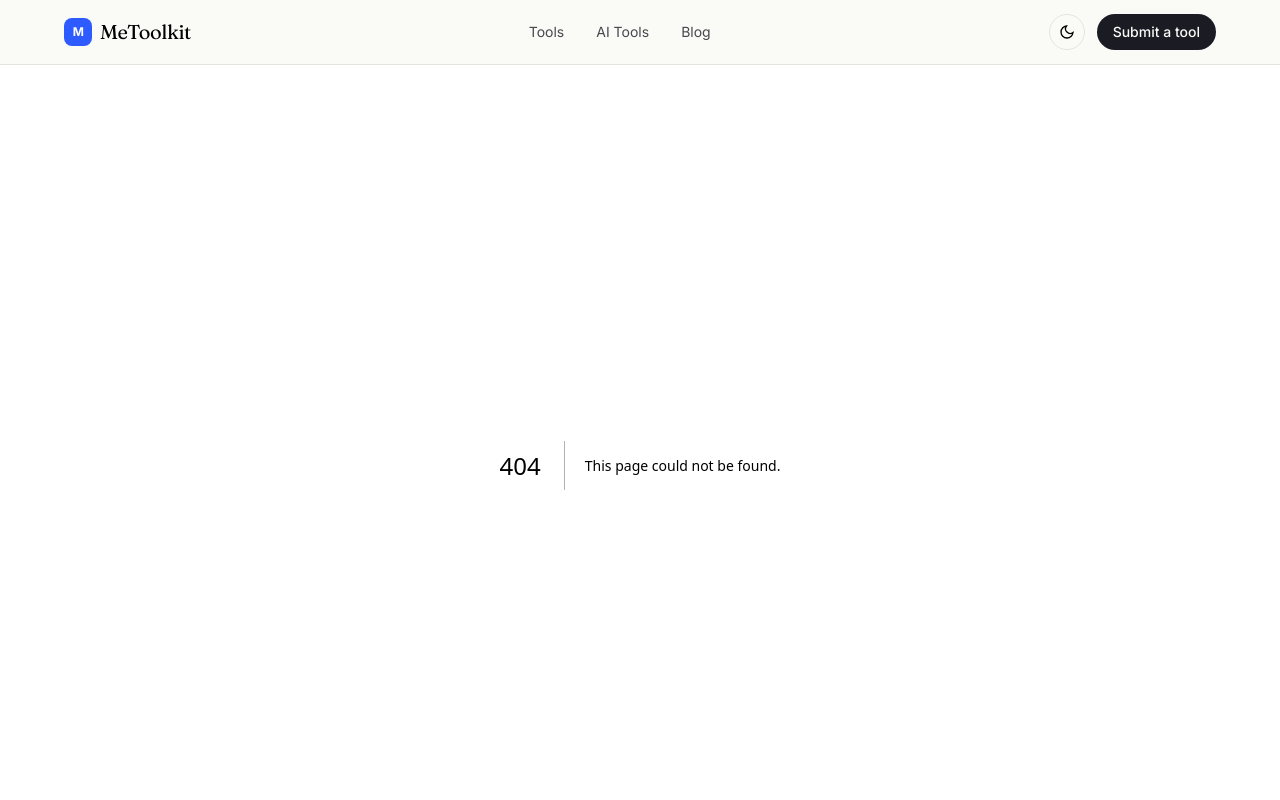
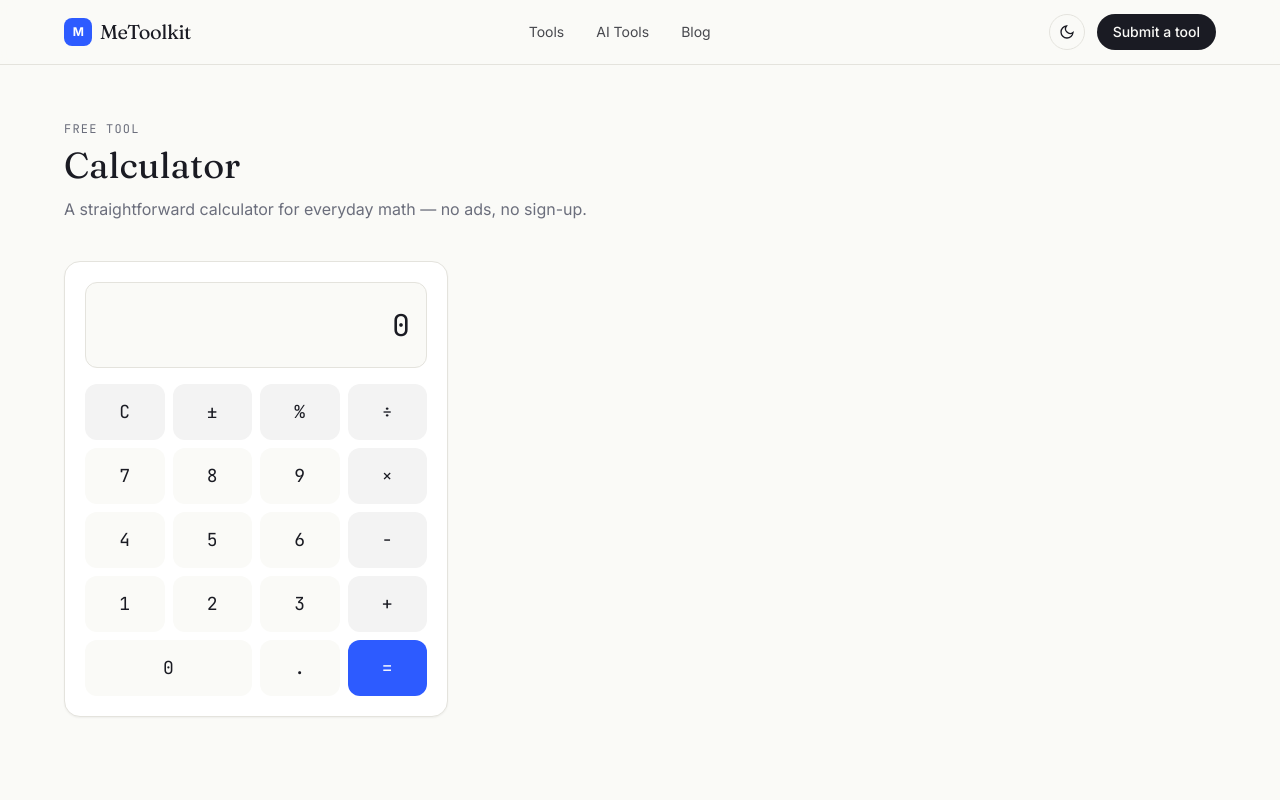
Before and after one commit to coolkishan44/metoolkit, a Next.js app: page /calculator in a window 1280 px wide. Before the commit this address had no page. Shown: the top 800 px of the page. Built offline with nearby package versions, Linux system fonts and the light colour scheme.

Commit message:
Add calculator tool
This file implements a simple calculator with basic operations including addition, subtraction, multiplication, and division. It features a user interface with buttons for digits and operations, and handles state management for the display and calculations.

```diff
--- /dev/null
+++ b/app/calculator/page.tsx
@@ -0,0 +1,137 @@
+"use client";
+
+import { useState } from "react";
+
+const buttons = [
+  ["C", "±", "%", "÷"],
+  ["7", "8", "9", "×"],
+  ["4", "5", "6", "−"],
+  ["1", "2", "3", "+"],
+  ["0", ".", "="]
+];
+
+function calculate(a: number, b: number, op: string): number {
+  switch (op) {
+    case "+":
+      return a + b;
+    case "−":
+      return a - b;
+    case "×":
+      return a * b;
+    case "÷":
+      return b === 0 ? NaN : a / b;
+    default:
+      return b;
+  }
+}
+
+export default function CalculatorPage() {
+  const [display, setDisplay] = useState("0");
+  const [stored, setStored] = useState<number | null>(null);
+  const [pendingOp, setPendingOp] = useState<string | null>(null);
+  const [overwrite, setOverwrite] = useState(true);
+
+  function pressDigit(d: string) {
+    if (overwrite) {
+      setDisplay(d === "." ? "0." : d);
+      setOverwrite(false);
+      return;
+    }
+    if (d === "." && display.includes(".")) return;
+    setDisplay(display === "0" && d !== "." ? d : display + d);
+  }
+
+  function pressOperator(op: string) {
+    const current = parseFloat(display);
+
+    if (op === "C") {
+      setDisplay("0");
+      setStored(null);
+      setPendingOp(null);
+      setOverwrite(true);
+      return;
+    }
+
+    if (op === "±") {
+      setDisplay((current * -1).toString());
+      return;
+    }
+
+    if (op === "%") {
+      setDisplay((current / 100).toString());
+      return;
+    }
+
+    if (op === "=") {
+      if (stored !== null && pendingOp) {
+        const result = calculate(stored, current, pendingOp);
+        setDisplay(Number.isNaN(result) ? "Error" : trimResult(result));
+        setStored(null);
+        setPendingOp(null);
+        setOverwrite(true);
+      }
+      return;
+    }
+
+    if (stored !== null && pendingOp && !overwrite) {
+      const result = calculate(stored, current, pendingOp);
+      setStored(result);
+      setDisplay(trimResult(result));
+    } else {
+      setStored(current);
+    }
+    setPendingOp(op);
+    setOverwrite(true);
+  }
+
+  function trimResult(n: number): string {
+    if (!Number.isFinite(n)) return "Error";
+    const rounded = Math.round(n * 1e10) / 1e10;
+    return rounded.toString();
+  }
+
+  return (
+    <div className="max-w-content mx-auto px-6 py-14">
+      <p className="text-xs font-mono uppercase tracking-widest text-muted mb-2">Free tool</p>
+      <h1 className="font-display text-3xl md:text-4xl text-ink dark:text-white mb-3">
+        Calculator
+      </h1>
+      <p className="text-muted mb-10 max-w-xl">
+        A straightforward calculator for everyday math — no ads, no sign-up.
+      </p>
+
+      <div className="max-w-sm rounded-2xl border border-line dark:border-white/10 bg-surface dark:bg-white/[0.03] p-5 shadow-sm dark:shadow-none">
+        <div className="mb-4 rounded-xl bg-paper dark:bg-[#101118] border border-line dark:border-white/10 px-4 py-6 text-right">
+          <p className="font-mono text-3xl tabular text-ink dark:text-white break-all">
+            {display}
+          </p>
+        </div>
+
+        <div className="grid grid-cols-4 gap-2">
+          {buttons.flat().map((btn, i) => {
+            const isDigit = /[0-9.]/.test(btn);
+            const isEquals = btn === "=";
+            const isZero = btn === "0";
+            return (
+              <button
+                key={`${btn}-${i}`}
+                onClick={() => (isDigit ? pressDigit(btn) : pressOperator(btn))}
+                className={`h-14 rounded-xl font-mono text-lg transition-colors ${
+                  isZero ? "col-span-2" : ""
+                } ${
+                  isEquals
+                    ? "bg-indigo text-white hover:bg-indigo-dark"
+                    : isDigit
+                    ? "bg-paper dark:bg-white/[0.06] text-ink dark:text-white hover:bg-line dark:hover:bg-white/[0.12]"
+                    : "bg-ink/5 dark:bg-white/[0.08] text-ink dark:text-white hover:bg-ink/10 dark:hover:bg-white/[0.15]"
+                }`}
+              >
+                {btn}
+              </button>
+            );
+          })}
+        </div>
+      </div>
+    </div>
+  );
+}
```
